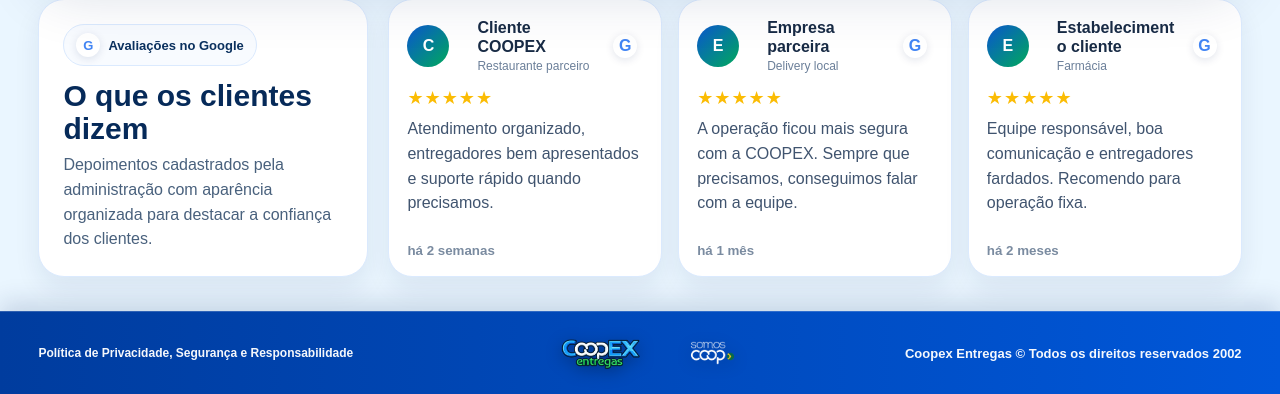
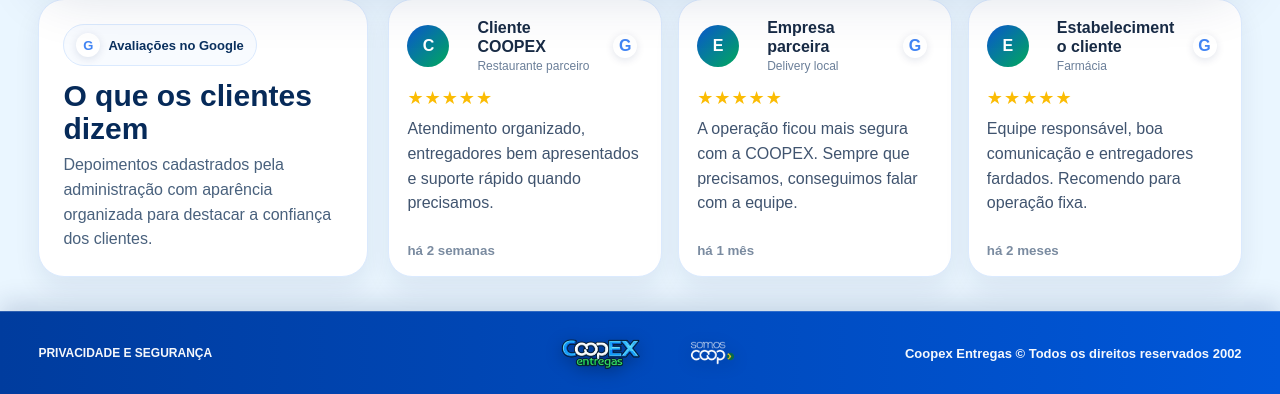
Before and after one commit to thalesalcantara/coopex-site, a Flask app: page / in a window 1280 px wide; the page is wider, and only the part inside the window is pictured. Shown: the part 862-1256 px from the top of that part. Run offline with Flask 3, Linux system fonts and the light colour scheme; data comes from the database, SQL or seed files in the repository.

Commit message:
Update index.html

```diff
--- a/templates/index.html
+++ b/templates/index.html
@@ -431,7 +431,7 @@
   <footer class="footer-royal">
     <div class="container footer-royal-grid">
       <a class="footer-policy" href="{{ url_for('politica_privacidade') }}">
-        Política de Privacidade, Segurança e Responsabilidade
+        PRIVACIDADE E SEGURANÇA
       </a>
 
       <div class="footer-logos">
```
